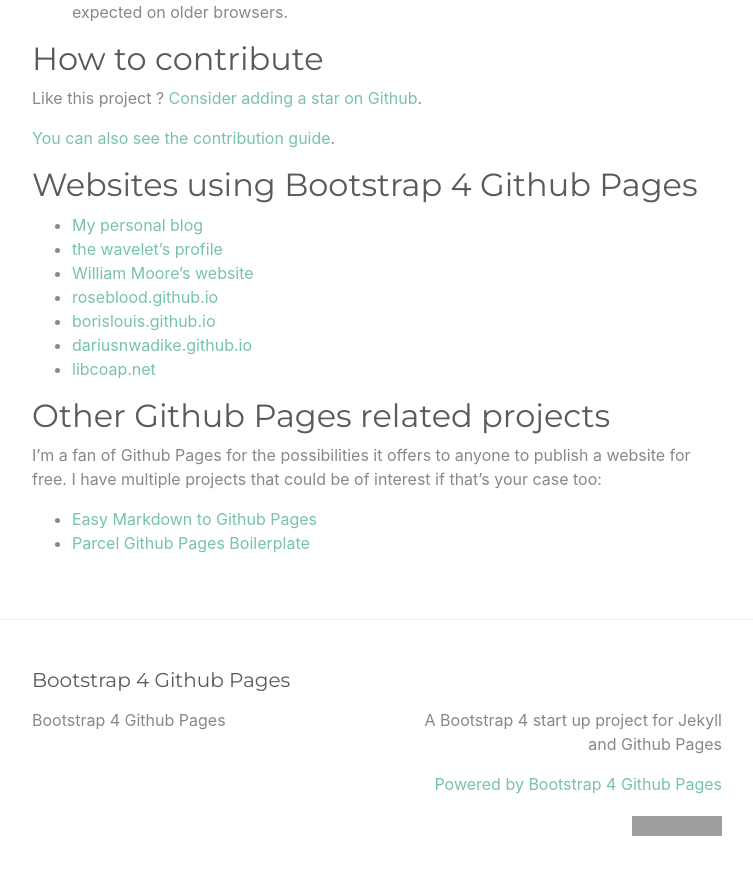
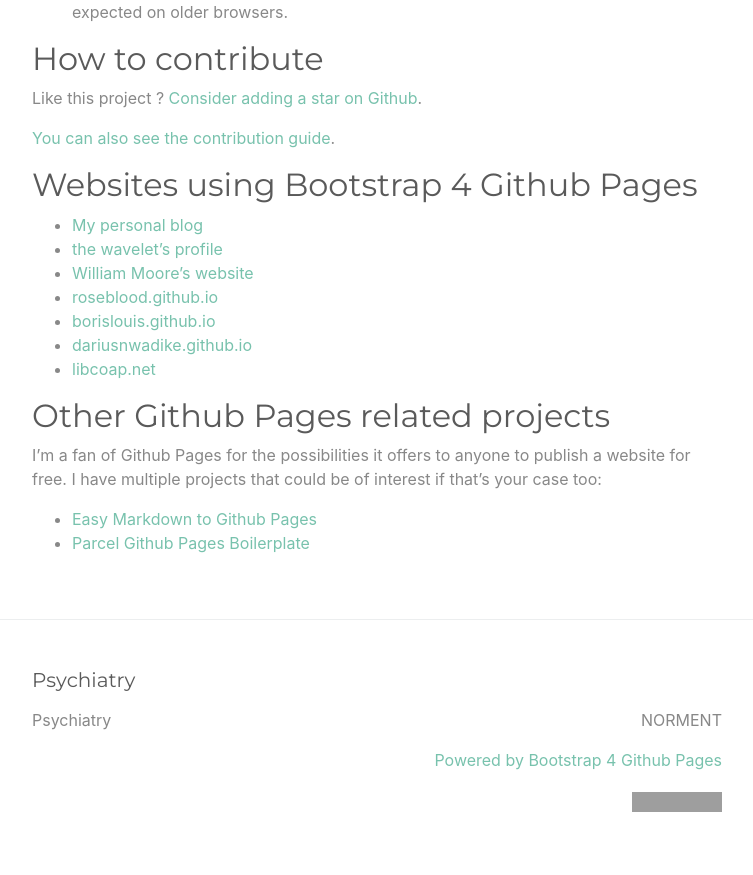
Before and after one commit to sumairhassan/test1, a Jekyll site: the page built from index.md, in a window 1280 px wide and 900 px high, scrolled down 2496 px. Shown: the top 875 px of the window, without its empty margins (263-1016 px from the left). Built offline with Jekyll 4.4.1, drawn with Linux system fonts in a browser that asks for light colours; some of the changed text lies outside the part shown; grey boxes are pictures that could not be loaded.

Commit message:
Update _config.yml

```diff
--- a/_config.yml
+++ b/_config.yml
@@ -13,16 +13,16 @@
 # you will see them accessed via {{ site.title }}, {{ site.email }}, and so on.
 # You can create any custom variable you would like, and they will be accessible
 # in the templates via {{ site.myvariable }}.
-title: Bootstrap 4 Github Pages
+title: Psychiatry
 email: ""
 description: >- # this means to ignore newlines until "baseurl:"
-  A Bootstrap 4 start up project for Jekyll and Github Pages
+  NORMENT
 #baseurl: "" # the subpath of your site, e.g. /blog
 #url: "" # the base hostname & protocol for your site, e.g. http://example.com
 #twitter_username: jekyllrb
 #github_username:  jekyll
 
-repository: "nicolas-van/bootstrap-4-github-pages"
+#repository: "nicolas-van/bootstrap-4-github-pages"
 
 # Build settings
 plugins:
```
